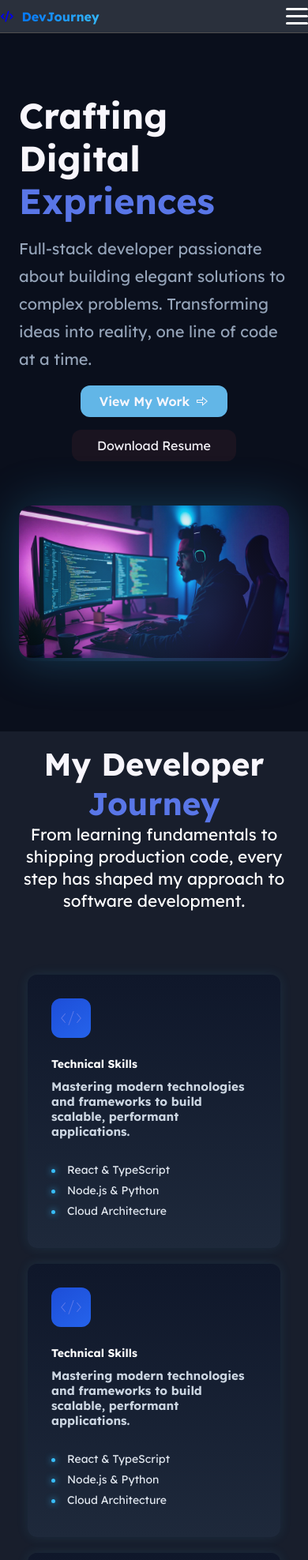
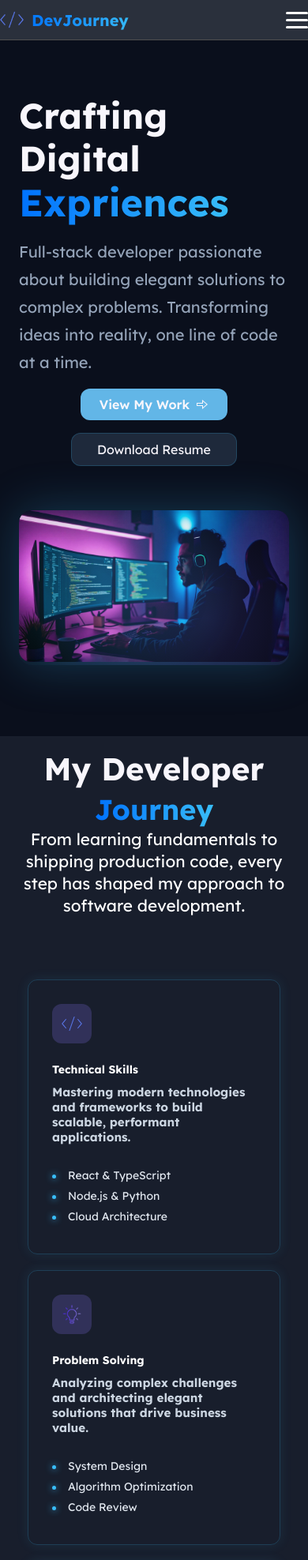
Before and after one commit to TOL7-ops/coder-journey, a plain HTML site: page index.html in a window 390 px wide. Shown: the top 1975 px of the page at 79% size. Drawn offline with Linux system fonts and the light colour scheme; a web font is replaced by a local one.

Commit message:
Initial commit for Coder Journey portfolio

```diff
--- a/index.html
+++ b/index.html
@@ -13,16 +13,17 @@
         <section class="header">
             <nav class="nav-bar">
                 <div class="logo">
-                    <a href="#" class="logo"><i class="fa-solid fa-code"></i></a>
+                  <img src="./images/icons8-code-50.png" alt="" class="logo-img">
+                    <!-- <a href="#" class="logo"><i class="fa-solid fa-code"></i></a> -->
                     <h1>DevJourney</h1>
                 </div>
 
 
                 <ul class="nav-links">
-                    <li><a href="">Home</a></li>
-                     <li><a href="">Journey</a></li>
+                    <li><a href="#home">Home</a></li>
+                     <li><a href="#journey">Journey</a></li>
                       <li><a href="">Projects</a></li>
-                       <li><a href="">Contacts</a></li>
+                       <li><a href="#contact">Contacts</a></li>
                         <a href="" class="btn">Get In Touch</a>
                 </ul>
 
@@ -42,7 +43,7 @@
         <section id="home">
             <div class="home">
                 <div class="left">
-                    <h2 class="left-heading">Crafting Digital<br><span>Expriences</span></h2>
+                    <h2 class="left-heading">Crafting Digital<br><span class="exprience-span">Expriences</span></h2>
                     <p>Full-stack developer passionate about building elegant solutions to complex problems. Transforming ideas into reality, one line of code at a time.</p>
 
                     <div class="home-btns">
@@ -68,7 +69,7 @@
      <section id="journey">
         <div class="journey">
             <div class="journey-heading">
-                <h2>My Developer <span>Journey</span></h2>
+                <h2>My Developer <span class="journey-span">Journey</span></h2>
                 <p>From learning fundamentals to shipping production code, every step has shaped my approach to software development.</p>
             </div>
 
@@ -88,41 +89,41 @@
                 </div>
 
                 <div class="card1">
-                    <img src="./images/icons8-code-50.png" alt="" class="card-image">
+                    <img src="./images/light-bulp.png" alt="" class="card-image">
                     <div class="content">
-                         <h3>Technical Skills</h3>
-                         <h6>Mastering modern technologies and frameworks to build scalable, performant applications.</h6>
+                         <h3>Problem Solving</h3>
+                         <h6>Analyzing complex challenges and architecting elegant solutions that drive business value.</h6>
                          <ul>
-                            <li>React & TypeScript</li>
-                            <li>Node.js & Python</li>
-                            <li>Cloud Architecture</li>
+                            <li>System Design</li>
+                            <li>Algorithm Optimization</li>
+                            <li>Code Review</li>
                          </ul>
                     </div>
                 </div>
 
                 <div class="card1">
-                    <img src="./images/icons8-code-50.png" alt="" class="image">
+                    <img src="./images/dartboard.png" alt="" class="image">
                     <div class="content">
-                         <h3>Technical Skills</h3>
-                         <h6>Mastering modern technologies and frameworks to build scalable, performant applications.</h6>
+                         <h3>Impact</h3>
+                         <h6>Delivering results that matter through collaboration, innovation, and continuous improvement.</h6>
                          <ul>
-                            <li>React & TypeScript</li>
-                            <li>Node.js & Python</li>
-                            <li>Cloud Architecture</li>
+                            <li>Team Leadership</li>
+                            <li>Agile Practices</li>
+                            <li>User-Centric Design</li>
                          </ul>
                     </div>
                 </div>
 
                 <div class="card1">
 
-                    <img src="./images/icons8-code-50.png" alt="" class="image">
+                    <img src="./images/icons8-rocket-32.png" alt="" class="image">
                     <div class="content">
-                         <h3>Technical Skills</h3>
-                         <h6>Mastering modern technologies and frameworks to build scalable, performant applications.</h6>
+                         <h3>Projects</h3>
+                         <h6>Building real-world applications that make a difference and solve actual user problems.</h6>
                          <ul>
-                            <li>React & TypeScript</li>
-                            <li>Node.js & Python</li>
-                            <li>Cloud Architecture</li>
+                            <li>E-commerce Platforms</li>
+                            <li>SaaS Products</li>
+                            <li>Mobile Apps</li>
                          </ul>
                     </div>
                 </div>
@@ -156,10 +157,10 @@
       <div class="row3">
         <h4>Connect</h4>
         <div class="socials">
-          <a href="#"><img src="./images/social (2).png" alt="GitHub"></a>
-          <a href="#"><img src="./images/email (1).png" alt="LinkedIn"></a>
-          <a href="#"><img src="./images/social (2).png" alt="Twitter"></a>
-          <a href="#"><img src="./images/email (1).png" alt="Email"></a>
+          <a href="#"><img src="./images/icons8-github-logo-30.png" alt="GitHub"></a>
+          <a href="#"><img src="./images/icons8-linkedin-32.png" alt="LinkedIn"></a>
+          <a href="#"><img src="./images/icons8-twitter-bird-25.png" alt="Twitter"></a>
+          <a href="#"><img src="./images/icons8-mail-24.png" alt="Email"></a>
         </div>
       </div>
     </div>
@@ -168,7 +169,7 @@
 
 <section id="footer">
   <div class="footer">
-    <span>© 2025 DevJourney. Crafted with passion and code.</span>
+    <p>© 2025 DevJourney. Crafted with passion and code.</p>
   </div>
 </section>
 
--- a/style.css
+++ b/style.css
@@ -27,7 +27,24 @@ h2{
 }
 
 span{
-    color: #5976E7;
+    color: transparent;
+    font-size: 18px;
+     background: linear-gradient(90deg, #0072ff, #38bdf8);
+    -webkit-background-clip: text;
+}
+
+.exprience-span{
+  color: transparent;
+    font-size: 48px;
+     background: linear-gradient(90deg, #0072ff, #38bdf8);
+    -webkit-background-clip: text;
+}
+
+.journey-span{
+  color: transparent;
+    font-size: 36px;
+     background: linear-gradient(90deg, #0072ff, #38bdf8);
+    -webkit-background-clip: text;
 }
 
 ul{
@@ -42,7 +59,7 @@ ul{
     color: #f8f6fc;
     padding: 10px 0;
     text-align: center;
-    z-index: 100;
+    z-index: 999;
     width: 100%;
     border-bottom: 1px solid rgb(80, 79, 79);
 }
@@ -54,7 +71,15 @@ ul{
     align-items: center;
     /* margin: 0 40px; */
     font-size: 14px;
+    /* backdrop-filter: blur(0px); */
+    background: transparent;
+    transition: all 0.4s ease;
 
+}
+
+.logo-img{
+  width: 30px;
+  height: 30px;
 }
 
 .header .nav-links{
@@ -118,7 +143,7 @@ ul{
 .header .logo h1{
     padding: 0 10px;
     color: transparent;
-    font-size: 1rem;
+    font-size: 20px;
     background: linear-gradient(90deg, #0072ff, #38bdf8);
     -webkit-background-clip: text;
 }
@@ -246,10 +271,11 @@ ul{
 .resume-btn{
 
     color: #f8f6fc;
-    background-color:   rgb(26, 20, 32);
+    background-color:  #1e293b;
     padding: 10px 32px;
     border-radius: 12px;
     transition: background-color 0.3s ease;
+    border: 1px solid rgba(56, 189, 248, 0.2);
 }
 
 .explore-btn {
@@ -282,6 +308,27 @@ ul{
   transform: translateY(-3px);
   box-shadow: 0 0 15px rgba(56, 189, 248, 0.5);
 }
+
+/* Shared hover animation */
+.work-btn img,
+.ex-btn img {
+  transition: transform 0.3s ease, filter 0.3s ease;
+}
+
+/* When hovering the button, icon reacts too */
+.work-btn:hover img,
+.ex-btn:hover img {
+  transform: translateX(5px) scale(1.1);
+  filter: drop-shadow(0 0 6px rgba(56, 189, 248, 0.8));
+}
+
+
+.work-btn:hover,
+.ex-btn:hover {
+  box-shadow: 0 0 15px rgba(56, 189, 248, 0.6);
+  transform: translateY(-2px);
+}
+
 
 /*  */
 
@@ -324,7 +371,8 @@ ul{
 }
 
 .journey-cards .card1{
-    background: linear-gradient(180deg, #0f172a, #1e293b);
+    /* background: linear-gradient(180deg, #0f172a, #1e293b); */
+    border: 1px solid rgba(56, 189, 248, 0.2);
     padding: 30px;
     flex: 1 1 250px;
     border-radius: 12px;
@@ -357,7 +405,7 @@ ul{
     height: 50px;
     border-radius: 12px;
     padding: 12px;
-    background: linear-gradient(145deg, #1d4ed8, #2563eb);
+    background-color: #313159;
     color: white;
     font-size: 1.5rem;
     margin-bottom: 20px;
@@ -579,7 +627,7 @@ ul{
 */
 @media (min-width: 768px) and (max-width: 1024px) and (orientation: landscape) {
   .journey-cards {
-    grid-template-columns: repeat(2, 1fr);
+    grid-template-columns: repeat(3, 1fr);
   }
 }
 
```
Also changed, not shown: images/dartboard.png (added), images/icons8-github-logo-30.png (added), images/icons8-linkedin-32.png (added), images/icons8-mail-24.png (added), images/icons8-twitter-bird-25.png (added), images/light-bulp.png (added), images/rocket (1).png (added).
